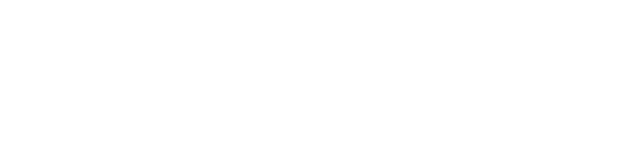
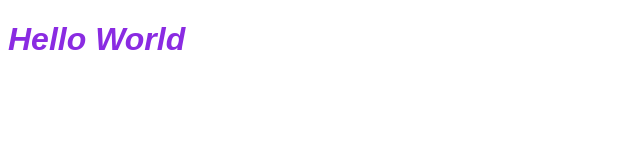
Before and after one commit to DASorescu/hello-world, a plain HTML site: page index.html in a window 1280 px wide. Shown: the whole page, without its empty margins (0-640 px from the left). Drawn offline with Linux system fonts and the light colour scheme.

Commit message:
added title

```diff
--- a/css/style.css
+++ b/css/style.css
@@ -0,0 +1,6 @@
+.title{
+    font-family: Arial, Helvetica, sans-serif;
+    font-style: oblique;
+    font-size: xx-large;
+    color: blueviolet;
+}
--- a/index.html
+++ b/index.html
@@ -1,7 +1,7 @@
 <!DOCTYPE html>
 <html lang="en">
 <head>
-
+    <link rel="stylesheet" href="css/style.css">
     <meta charset="UTF-8">
     <meta http-equiv="X-UA-Compatible" content="IE=edge">
     <meta name="viewport" content="width=device-width, initial-scale=1.0">
@@ -9,6 +9,6 @@
 </head>
 
 <body>
-
+  <h1 class="title">Hello World</h1>
 </body>
 </html>
```
